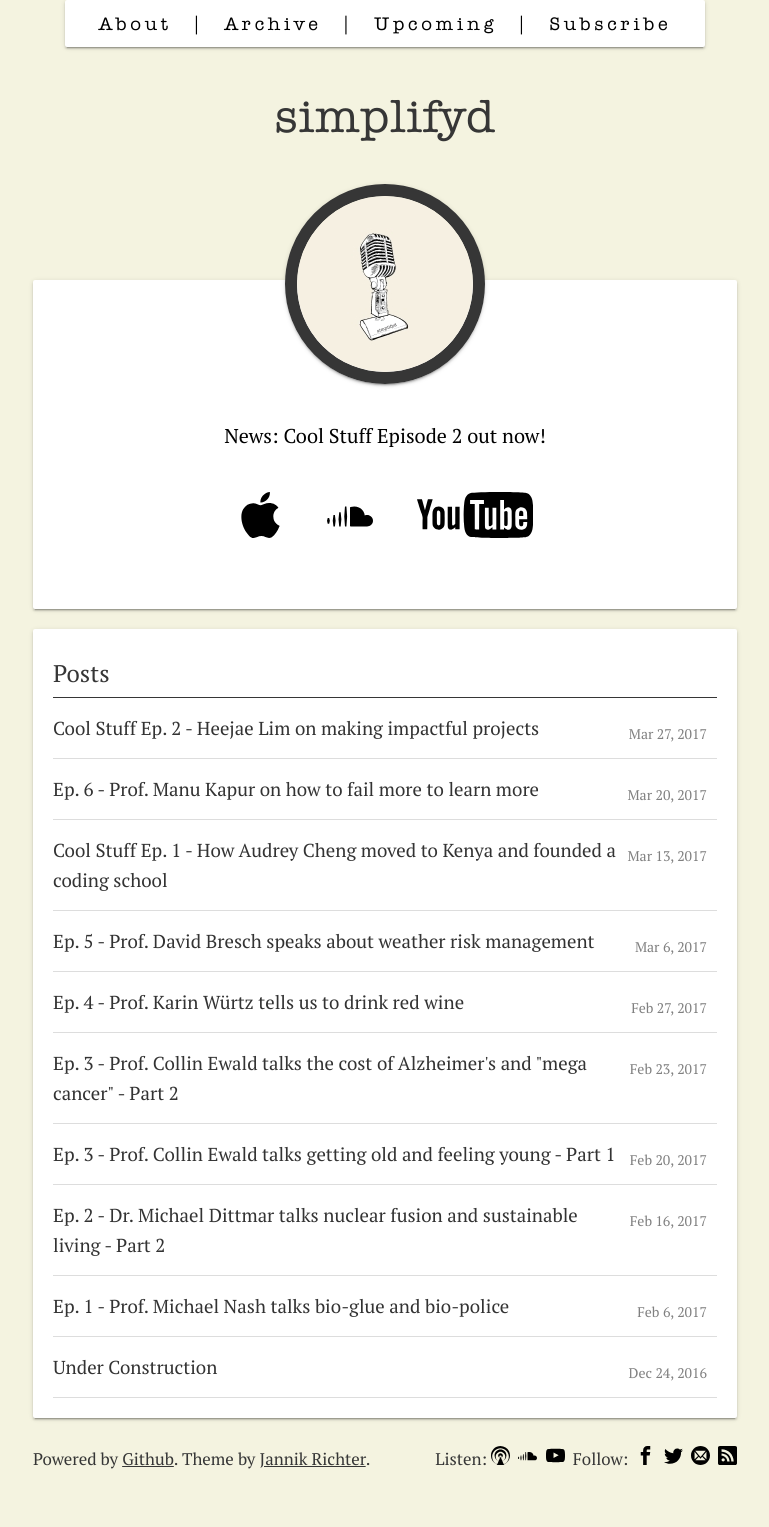
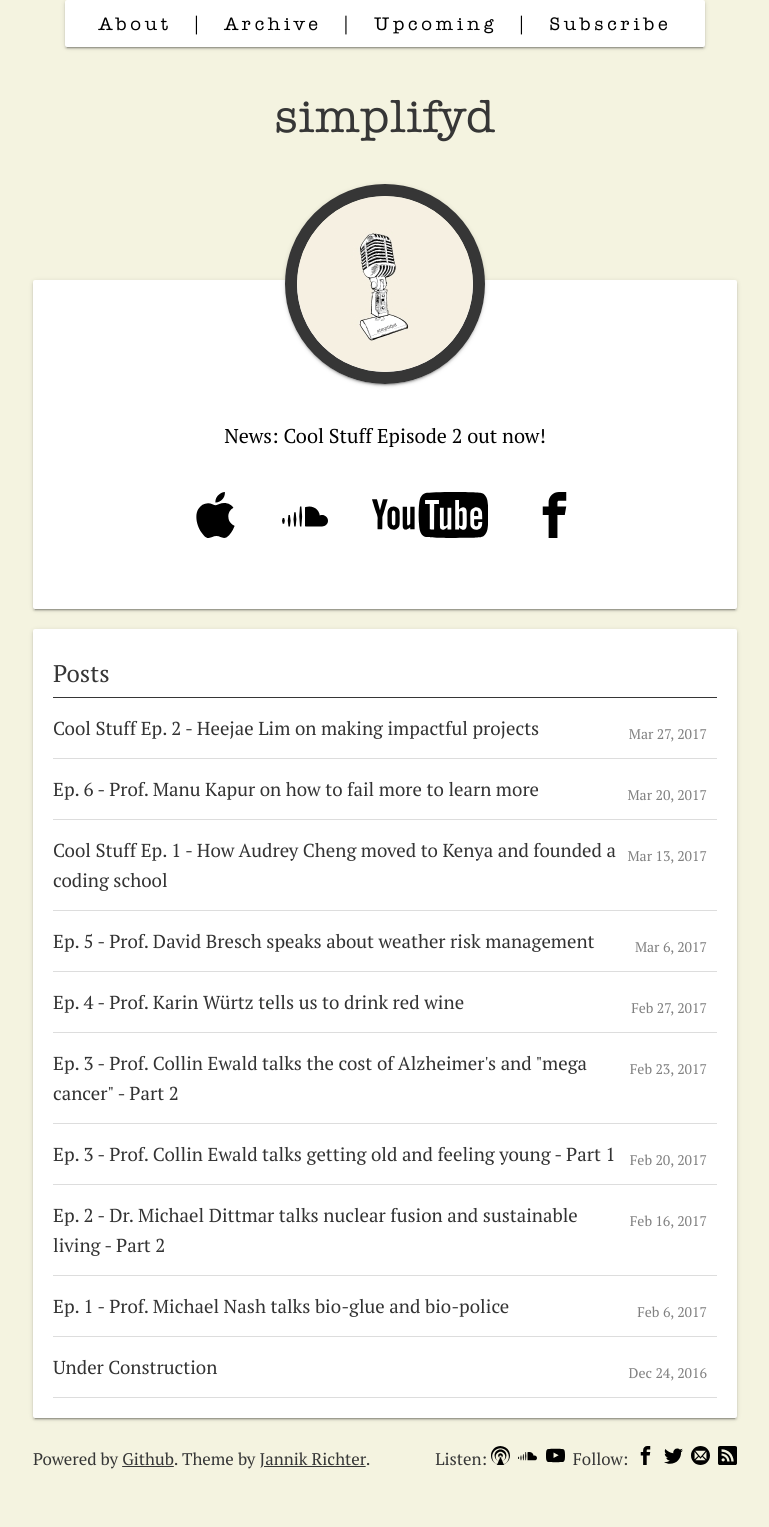
Before and after one commit to gsidhu/simplifyd, a Jekyll site: the page built from index.html, in a window 1280 px wide. Shown: the whole page, without its empty margins (255-1024 px from the left). Built offline with Jekyll 4.4.1, drawn with Linux system fonts in a browser that asks for light colours.

Commit message:
fb to frontpage

```diff
--- a/index.html
+++ b/index.html
@@ -13,6 +13,7 @@ layout: default
 		<!--<a href="#" title="Subscribe on Google Play Music"><img src="/assets/icons/headphones.svg"></a>-->
 		<a href="https://www.soundcloud.com/simplifyd" title="Download on Soundcloud"><img src="/assets/icons/soundcloud.svg"></a>
 		<a href="https://www.youtube.com/channel/UCV6jDa8PwSAt_NNqIxnAhJA" title="Watch on YouTube"><img src="/assets/icons/youtube2.svg"></a>
+		<a href="https://www.facebook.com/simplifydpodcast" title="Follow us on Facebook"><img src="/assets/icons/facebook.svg"></a>
 		</p>
   </div>
   <div class="posts card">
```
